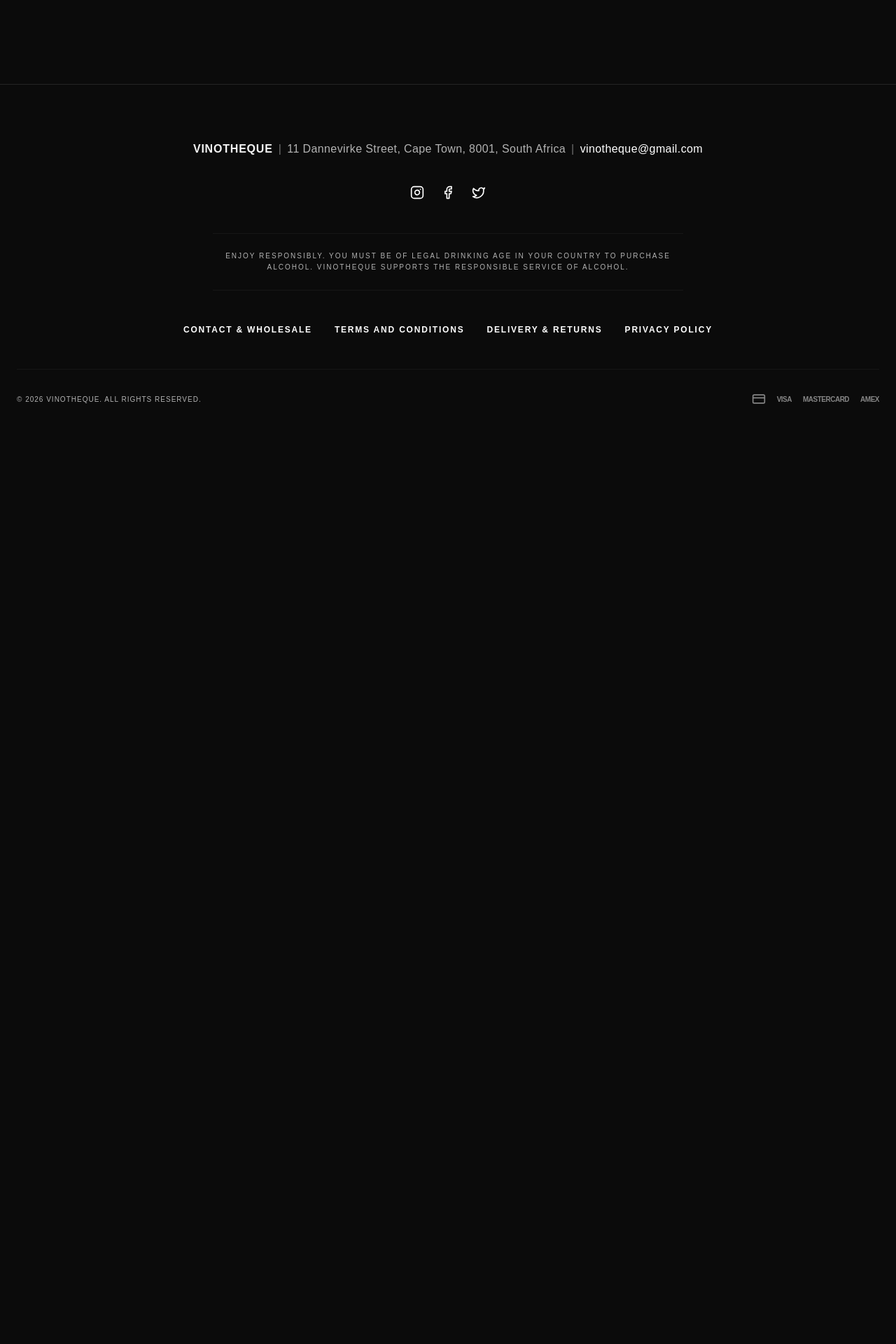
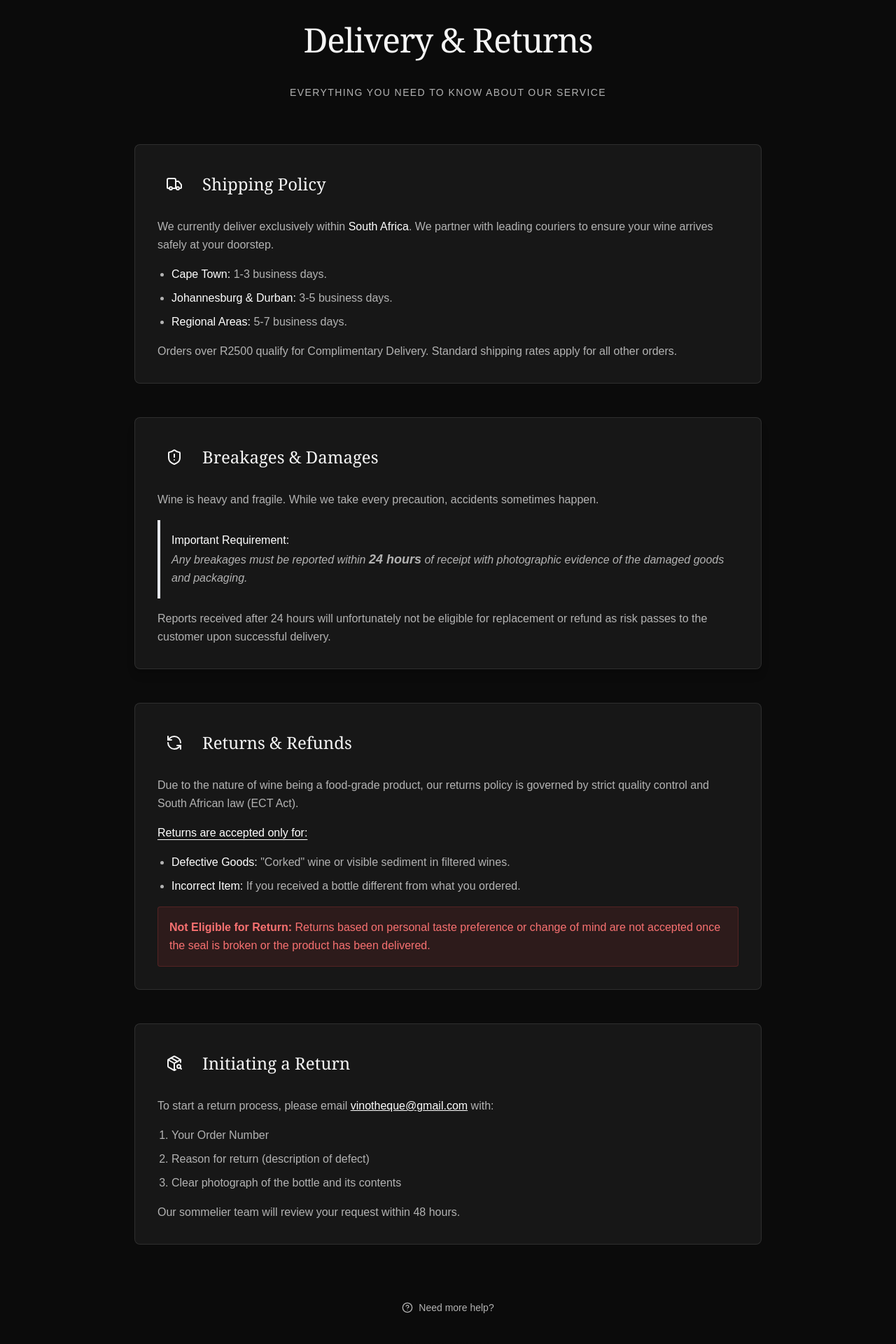
Before and after one commit to Landa21/Vinotheque, a React app in the folder frontend/: page /delivery-returns in a window 1280 px wide. Shown: the part 140-2060 px from the top of the page at 70% size. Before the commit the page ends 800 px from the top, so only its background shows below. Built offline with nearby package versions, Linux system fonts and the light colour scheme; the HTML template or start-up script is replaced by a standard one.

Commit message:
Add Delivery And Return component

```diff
--- a/frontend/src/App.tsx
+++ b/frontend/src/App.tsx
@@ -10,6 +10,7 @@ import Journal from "./pages/Journal";
 import Contact from "./pages/Contact";
 import Cart from "./pages/Cart";
 import TermsAndConditions from "./pages/TermsAndConditions";
+import DeliveryAndReturns from "./pages/DeliveryAndReturns";
 
 
 // Check if we are on the home page to conditionally render header/footer style if needed
@@ -39,6 +40,8 @@ function App() {
                         <Route path="/contact" element={<Contact />} />
                         <Route path="/cart" element={<Cart />} />
                         <Route path="/terms" element={<TermsAndConditions />} />
+                        <Route path="/delivery-returns" element={<DeliveryAndReturns />} />
+
 
                     </Routes>
                 </main>
--- a/frontend/src/components/Footer.tsx
+++ b/frontend/src/components/Footer.tsx
@@ -38,7 +38,7 @@ const Footer = () => {
                 <div className="flex flex-wrap justify-center gap-x-8 gap-y-4 text-[10px] md:text-xs font-bold uppercase tracking-[0.15em] text-white mb-12">
                     <a href="/contact" className="hover:text-vinotheque-mint transition-colors">CONTACT & WHOLESALE</a>
                     <a href="/terms" className="hover:text-vinotheque-mint transition-colors">TERMS AND CONDITIONS</a>
-                    <a href="#" className="hover:text-vinotheque-mint transition-colors">DELIVERY & RETURNS</a>
+                    <a href="/delivery-returns" className="hover:text-vinotheque-mint transition-colors">DELIVERY & RETURNS</a>
                     <a href="#" className="hover:text-vinotheque-mint transition-colors">PRIVACY POLICY</a>
                 </div>
 
--- /dev/null
+++ b/frontend/src/pages/DeliveryAndReturns.tsx
@@ -0,0 +1,125 @@
+import React from 'react';
+import { Truck, PackageSearch, RefreshCcw, HelpCircle, ShieldAlert } from 'lucide-react';
+
+const DeliveryAndReturns = () => {
+    return (
+        <div className="bg-background text-primary min-h-screen pt-32 pb-20 px-6">
+            <div className="max-w-4xl mx-auto">
+                <header className="mb-16 text-center">
+                    <h1 className="text-4xl md:text-5xl font-serif mb-4 tracking-tight">Delivery & Returns</h1>
+                    <div className="w-24 h-px bg-vinotheque-mint mx-auto mb-6"></div>
+                    <p className="text-muted text-sm uppercase tracking-widest">Everything you need to know about our service</p>
+                </header>
+
+                <div className="space-y-12">
+                    {/* Shipping Policy */}
+                    <section className="bg-white/5 p-8 rounded-lg border border-white/10 hover:border-vinotheque-mint/30 transition-colors">
+                        <div className="flex items-center gap-4 mb-6">
+                            <div className="p-3 bg-vinotheque-mint/10 rounded-full text-vinotheque-mint">
+                                <Truck className="w-6 h-6" />
+                            </div>
+                            <h2 className="text-2xl font-serif">Shipping Policy</h2>
+                        </div>
+                        <div className="space-y-4 text-muted leading-relaxed">
+                            <p>
+                                We currently deliver exclusively within <span className="text-white">South Africa</span>.
+                                We partner with leading couriers to ensure your wine arrives safely at your doorstep.
+                            </p>
+                            <ul className="list-disc pl-5 space-y-2">
+                                <li><span className="text-white">Cape Town:</span> 1-3 business days.</li>
+                                <li><span className="text-white">Johannesburg & Durban:</span> 3-5 business days.</li>
+                                <li><span className="text-white">Regional Areas:</span> 5-7 business days.</li>
+                            </ul>
+                            <p>
+                                Orders over R2500 qualify for <span className="text-vinotheque-mint">Complimentary Delivery</span>.
+                                Standard shipping rates apply for all other orders.
+                            </p>
+                        </div>
+                    </section>
+
+                    {/* Breakages & Damages */}
+                    <section className="bg-white/5 p-8 rounded-lg border border-white/10 hover:border-vinotheque-mint/30 transition-colors shadow-lg shadow-vinotheque-mint/5">
+                        <div className="flex items-center gap-4 mb-6">
+                            <div className="p-3 bg-vinotheque-mint/10 rounded-full text-vinotheque-mint">
+                                <ShieldAlert className="w-6 h-6" />
+                            </div>
+                            <h2 className="text-2xl font-serif">Breakages & Damages</h2>
+                        </div>
+                        <div className="space-y-4 text-muted leading-relaxed">
+                            <p>
+                                Wine is heavy and fragile. While we take every precaution, accidents sometimes happen.
+                            </p>
+                            <div className="bg-vinotheque-mint/5 border-l-4 border-vinotheque-mint p-4 my-4">
+                                <p className="text-white font-medium">Important Requirement:</p>
+                                <p className="italic">
+                                    Any breakages must be reported within <span className="text-vinotheque-mint font-bold text-lg">24 hours</span> of receipt
+                                    with photographic evidence of the damaged goods and packaging.
+                                </p>
+                            </div>
+                            <p>
+                                Reports received after 24 hours will unfortunately not be eligible for replacement or refund as risk passes to the customer upon successful delivery.
+                            </p>
+                        </div>
+                    </section>
+
+                    {/* Returns Policy */}
+                    <section className="bg-white/5 p-8 rounded-lg border border-white/10 hover:border-vinotheque-mint/30 transition-colors">
+                        <div className="flex items-center gap-4 mb-6">
+                            <div className="p-3 bg-vinotheque-mint/10 rounded-full text-vinotheque-mint">
+                                <RefreshCcw className="w-6 h-6" />
+                            </div>
+                            <h2 className="text-2xl font-serif">Returns & Refunds</h2>
+                        </div>
+                        <div className="space-y-4 text-muted leading-relaxed">
+                            <p>
+                                Due to the nature of wine being a food-grade product, our returns policy is governed by strict quality control and South African law (ECT Act).
+                            </p>
+                            <p className="font-medium text-white underline underline-offset-4 decoration-vinotheque-mint">Returns are accepted only for:</p>
+                            <ul className="list-disc pl-5 space-y-2">
+                                <li><span className="text-white">Defective Goods:</span> "Corked" wine or visible sediment in filtered wines.</li>
+                                <li><span className="text-white">Incorrect Item:</span> If you received a bottle different from what you ordered.</li>
+                            </ul>
+                            <p className="p-4 bg-red-500/10 border border-red-500/20 rounded text-red-400">
+                                <span className="font-bold">Not Eligible for Return:</span> Returns based on personal taste preference or change of mind are not accepted once the seal is broken or the product has been delivered.
+                            </p>
+                        </div>
+                    </section>
+
+                    {/* How to initiate a return */}
+                    <section className="bg-white/5 p-8 rounded-lg border border-white/10 hover:border-vinotheque-mint/30 transition-colors">
+                        <div className="flex items-center gap-4 mb-6">
+                            <div className="p-3 bg-vinotheque-mint/10 rounded-full text-vinotheque-mint">
+                                <PackageSearch className="w-6 h-6" />
+                            </div>
+                            <h2 className="text-2xl font-serif">Initiating a Return</h2>
+                        </div>
+                        <div className="space-y-4 text-muted leading-relaxed">
+                            <p>
+                                To start a return process, please email <a href="mailto:vinotheque@gmail.com" className="text-white underline">vinotheque@gmail.com</a> with:
+                            </p>
+                            <ol className="list-decimal pl-5 space-y-2">
+                                <li>Your Order Number</li>
+                                <li>Reason for return (description of defect)</li>
+                                <li>Clear photograph of the bottle and its contents</li>
+                            </ol>
+                            <p>
+                                Our sommelier team will review your request within 48 hours.
+                            </p>
+                        </div>
+                    </section>
+                </div>
+
+                <div className="mt-20 text-center">
+                    <p className="text-muted text-sm mb-6 flex items-center justify-center gap-2">
+                        <HelpCircle className="w-4 h-4" /> Need more help?
+                    </p>
+                    <a href="/contact" className="inline-block px-8 py-3 bg-vinotheque-mint text-background font-bold tracking-widest uppercase text-xs hover:bg-white transition-colors duration-300">
+                        Contact Support
+                    </a>
+                </div>
+            </div>
+        </div>
+    );
+};
+
+export default DeliveryAndReturns;
```
